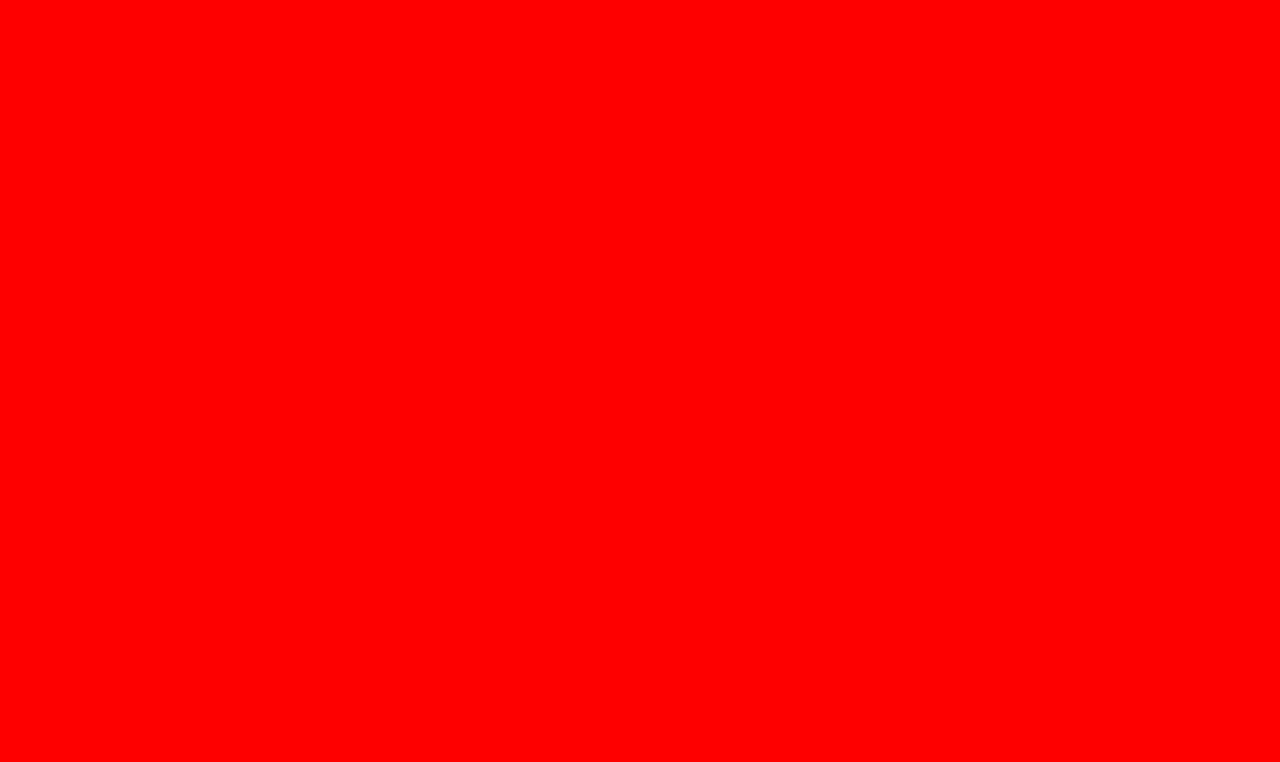
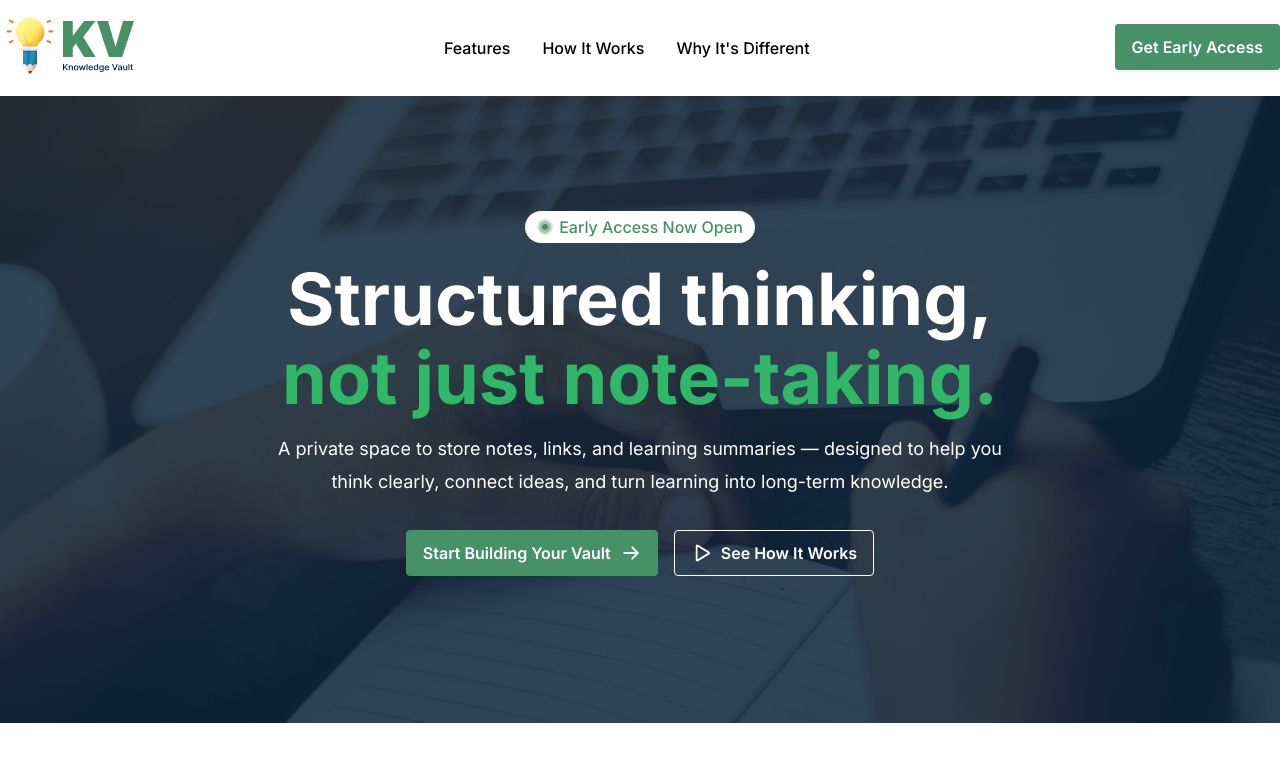
Before and after one commit to Sajid-Khan729/B13-Assignment-01, a plain HTML site: page index.html in a window 1280 px wide. Drawn offline with Linux system fonts and the light colour scheme.

Commit message:
header and hero section added

```diff
--- a/index.html
+++ b/index.html
@@ -4,9 +4,56 @@
     <meta charset="UTF-8">
     <meta name="viewport" content="width=device-width, initial-scale=1.0">
     <link rel="stylesheet" href="style.css">
+    <link rel="preconnect" href="https://fonts.googleapis.com">
+    <link rel="preconnect" href="https://fonts.gstatic.com" crossorigin>
+ <link href="https://fonts.googleapis.com/css2?family=Inter:ital,opsz,wght@0,14..32,100..900;1,14..32,100..900&display=swap" rel="stylesheet">
     <title>Document</title>
 </head>
 <body>
 
+<section class="header-container">
+    <nav class="wrapper">
+        <div class="logo"><img src="./assets/logo-navbar.png"></div>
+        <div class="menu">
+            <ul>
+                <li> <a href="#">Features</a></li>
+                <li> <a href="#">How It Works</a></li>
+                <li> <a href="#">Why It's Different</a></li>
+            </ul>
+        </div>
+        <div class="btn-container"><a class="btn" href="#">Get Early Access</a></div>
+    </nav>
+</section>
+
+
+<section class="hero-container">
+
+    <div class="hero-wrapper">
+        <div class="content-wrapper">
+                <div class="content-1">
+                    <div class="text-1"><img src="./assets/Group 5 (1).png" alt=""> <span>Early Access Now Open</span></div>
+                    <div class="text-2"><h1>Structured thinking, <span class="text-style">not just note-taking.</span></h1></div>
+                    <div class="text-3"><p>A private space to store notes, links, and learning summaries — designed to
+help you think clearly, connect ideas, and turn learning into long-term knowledge.</p></div>
+                </div>
+            <div class="content-2">
+
+                <div class="icon-btn-container">
+                    <a class="icon-btn" href="#">Start Building Your Vault <img src="./assets/ArrowRight.png" alt=""></a>
+                    <a class="btn-2" href=""> <img src="./assets/Play.png" alt="">See How It Works</a>
+                </div>
+
+            </div>
+         <div>
+    </div>
+
+</section>
+
+
+
+
+
+
+
 </body>
 </html>
--- a/style.css
+++ b/style.css
@@ -1,3 +1,218 @@
 body{
-    background-color: red;
+    padding: 0 !important;
+    margin: 0 !important;
+    overflow: hidden !important;
 }
+
+h1,h2,h3,h4,h5,h6,p,span{
+    padding: 0;
+    margin: 0;
+}
+/*Header*/
+
+.header-container{
+
+    width: 100%;
+    background-color: white;
+    padding: 16px 0px;
+    display: flex;
+    justify-content: center;
+    align-items: center;
+
+}
+
+.wrapper{
+    width: 1360px;
+    display: flex;
+    justify-content: space-between;
+    align-items: center;
+}
+
+ul{
+    display: flex;
+    flex-direction: row;
+    gap: 32px;
+    margin: 0;
+    padding: 0;
+}
+
+li{
+    list-style: none;
+    margin: 0;
+    padding: 0;
+}
+
+ul li a{
+    font-family: 'inter';
+    font-weight: 500;
+    line-height: 1.5em;
+    color: #000000;
+    text-decoration: none;
+}
+
+
+.btn-container .btn{
+    font-family: 'inter';
+    font-weight: 600;
+    font-size: 16;
+    line-height: 1em;
+    text-decoration: none;
+    color: white;
+    padding: 12px 16px;
+    background-color: #469165;
+    border: 1px solid #469165;
+    border-radius: 4px;
+}
+
+.btn-container .btn:hover{
+    background-color: white;
+    color: #469165;
+}
+
+/*hero-section*/
+
+.hero-container{
+
+    display: flex;
+    justify-content: center;
+    align-items: center;
+    padding: 115px 179px;
+    background-image: url('./assets/hero-bg.png');
+    background-repeat: no-repeat;
+    background-position: center;
+    background-size: cover;
+}
+
+.hero-wrapper{
+    width: 1360px;
+    display: flex;
+    flex-direction: column;
+    justify-content: center;
+    align-items: center;
+}
+
+
+.content-1{
+    display: flex;
+    flex-direction: column;
+    gap: 16px;
+    justify-content: center;
+    align-items: center !important;
+    width: 770px;
+}
+
+.text-1{
+    display: flex;
+    flex-direction: row;
+    gap: 6px;
+    justify-content: center;
+    align-items: center;
+    padding: 8px 12px;
+    background: white;
+    border-radius: 100px;
+    width: auto;
+
+}
+
+.text-1 span{
+    font-family: 'inter';
+    font-size: 16px;
+    font-weight: 500;
+    line-height: 1em;
+    color: #469165;
+}
+
+.text-2 h1{
+    font-family: 'inter';
+    font-size: 72px;
+    font-weight: 700;
+    line-height: 1.1em;
+    color: white;
+    text-align: center;
+}
+
+.text-2 span{
+    color: #30B868;
+    text-align: center;
+}
+
+.text-3 p{
+
+    font-family: 'inter';
+    font-size: 18px;
+    font-weight: 400;
+    line-height: 1.8em;
+    color: white;
+    text-align: center;
+
+
+}
+
+.content-wrapper{
+    display: flex;
+    flex-direction: column;
+    gap: 32px;
+}
+
+.content-2{
+    display: flex;
+    flex-direction: row;
+    justify-content: center;
+    align-items: center;
+}
+
+.icon-btn-container{
+    display: flex;
+    flex-direction: row;
+    justify-content: center;
+    align-items: center;
+    gap: 16px;
+}
+
+
+.icon-btn-container .icon-btn{
+    font-family: 'inter';
+    font-weight: 600;
+    font-size: 16;
+    line-height: 1em;
+    text-decoration: none;
+    color: white;
+    padding: 12px 16px;
+    background-color: #469165;
+    border: 1px solid #469165;
+    border-radius: 4px;
+    display: flex;
+    flex-direction: row;
+    gap: 10px;
+    justify-content: center;
+    align-items: center;
+}
+
+.icon-btn-container .icon-btn:hover{
+    transition: transform 0.3s ease;
+    transform: scale(1.1);
+}
+
+.icon-btn-container .btn-2{
+
+    font-family: 'inter';
+    font-weight: 600;
+    font-size: 16;
+    line-height: 1em;
+    text-decoration: none;
+    color: white;
+    padding: 12px 16px;
+    background-color: transparent;
+    border: 1px solid white;
+    border-radius: 4px;
+    display: flex;
+    flex-direction: row;
+    gap: 10px;
+    justify-content: center;
+    align-items: center;
+}
+
+.icon-btn-container .btn-2:hover{
+    transition: transform 0.3s ease;
+    transform: scale(1.1);
+}
```
Also changed, not shown: assets/Group 5 (1).png (added), assets/Play.png (added).
